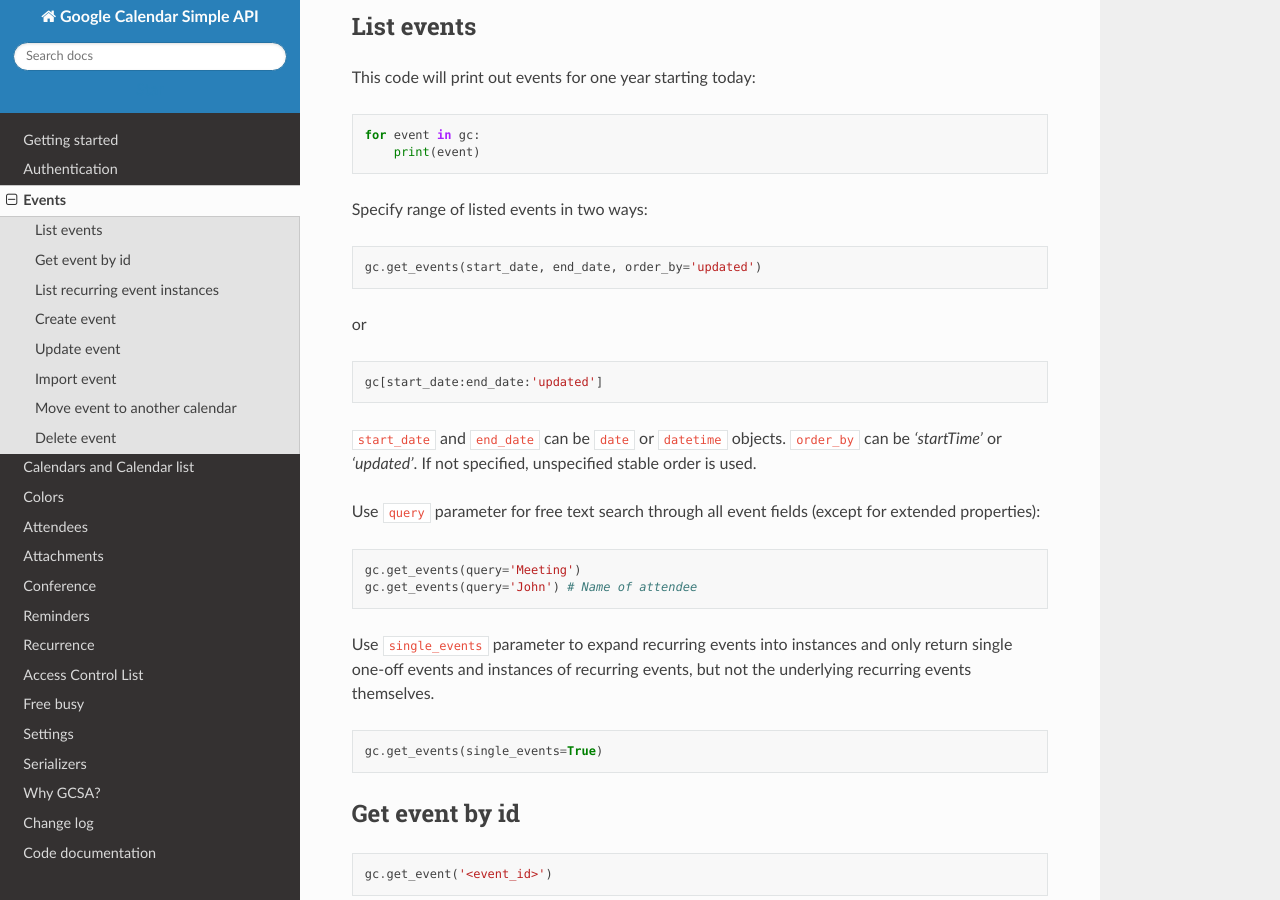
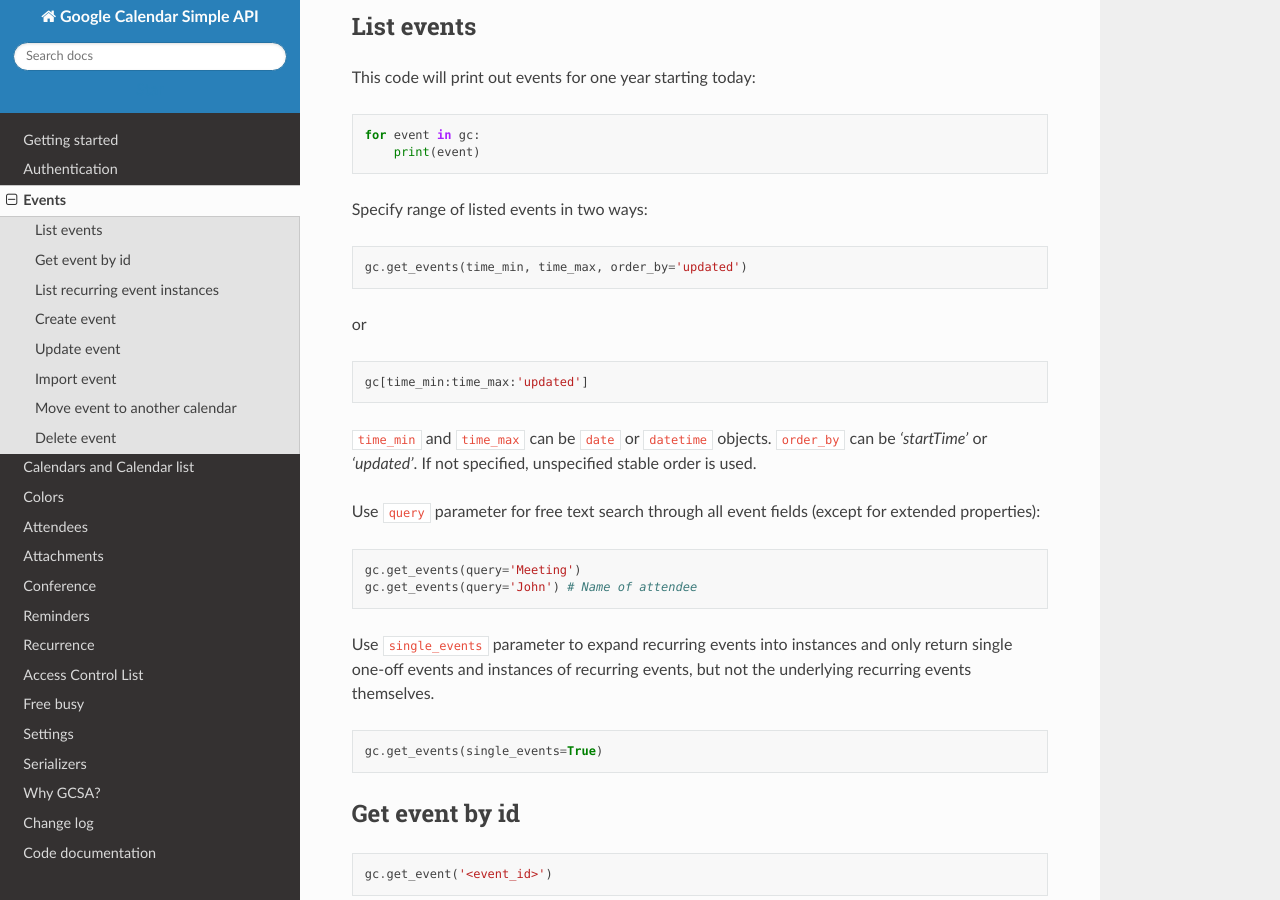
Before and after one commit to kuzmoyev/google-calendar-simple-api, a Sphinx documentation site: the page built from docs/source/events.rst, in a window 1280 px wide and 900 px high, scrolled down 444 px. Built offline with Sphinx 7.4.7 and the Read the Docs theme 2.0.0, drawn with Linux system fonts in a browser that asks for light colours; pages that are not in the unit, such as notebooks, are missing from menus.

Commit message:
Update events.rst
Replaced start_date/end_date with time_min/time_max

```diff
--- a/docs/source/events.rst
+++ b/docs/source/events.rst
@@ -33,15 +33,15 @@ Specify range of listed events in two ways:
 
 .. code-block:: python
 
-    gc.get_events(start_date, end_date, order_by='updated')
+    gc.get_events(time_min, time_max, order_by='updated')
 
 or
 
 .. code-block:: python
 
-    gc[start_date:end_date:'updated']
+    gc[time_min:time_max:'updated']
 
-``start_date`` and ``end_date`` can be ``date`` or ``datetime`` objects. ``order_by`` can be `'startTime'`
+``time_min`` and ``time_max`` can be ``date`` or ``datetime`` objects. ``order_by`` can be `'startTime'`
 or `'updated'`. If not specified, unspecified stable order is used.
 
 
```
